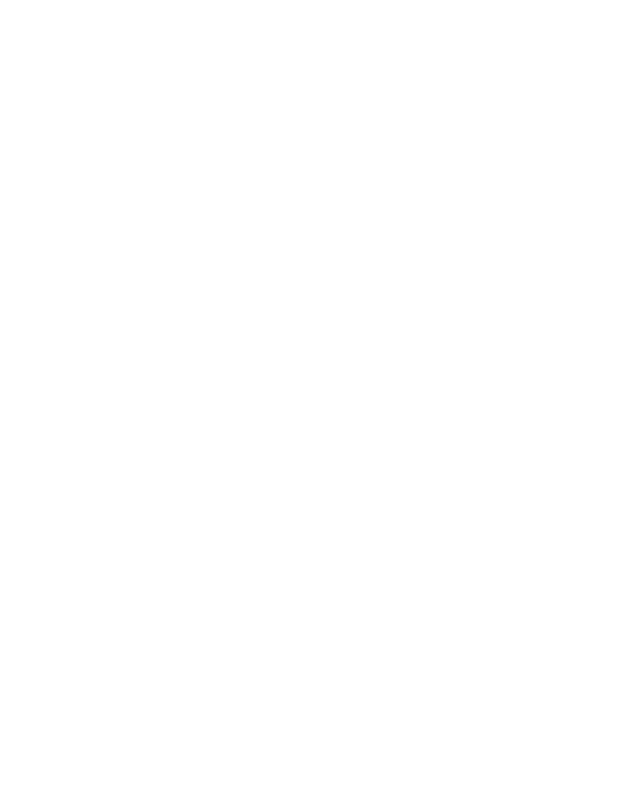
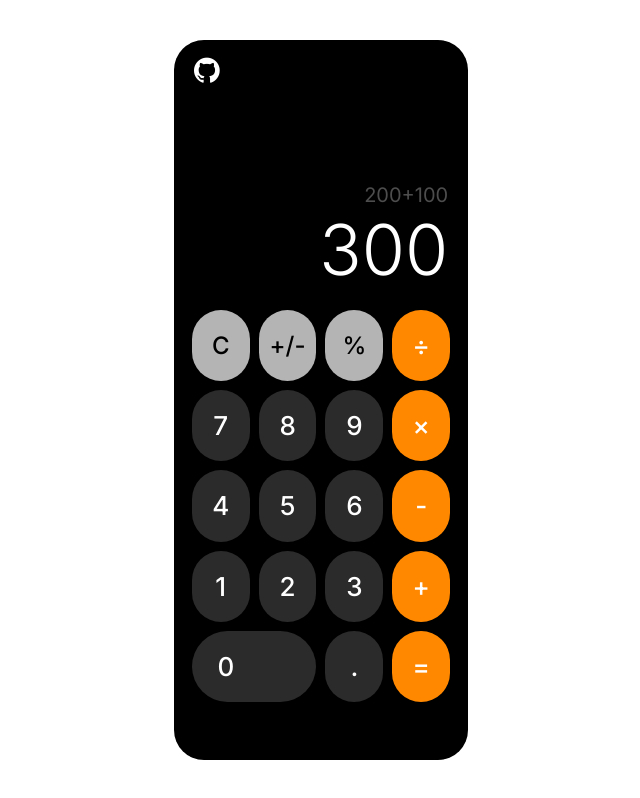
Before and after one commit to luciavu/calculator, a plain HTML site: page index.html in a window 1280 px wide. Shown: the whole page, without its empty margins (319-959 px from the left). Drawn offline with Linux system fonts and the light colour scheme.

Commit message:
Add calculator UI

```diff
--- a/css/style.css
+++ b/css/style.css
@@ -1,9 +1,141 @@
 * {
     font-size: 16px;
-    font-family: Montserrat, Arial;
+    font-family: Inter, Arial;
+    color: white;
 }
 
 body {
     padding: 0;
     margin: 0;
+
 }
+
+@media only screen and (min-width: 1200px) {
+    * {
+        font-size: 20px;
+    }
+
+    .container {
+        max-width: 23%;
+        max-height: 90%;
+        background-color: white !important;
+    }
+}
+
+@media only screen and (min-width: 1400px) {
+    * {
+        font-size: 30px;
+    }
+
+    .container {
+        max-width: 65%;
+        max-height: 90%;
+        background-color: white !important;
+    }
+}
+
+@media only screen and (min-width: 2000px) {
+    * {
+        font-size: 50px;
+    }
+}
+
+.flex {
+    display: flex;
+    justify-content: center;
+    align-items: center;
+}
+
+html, body {
+    height: 100vh;
+    background-color: white;
+
+}
+
+.container {
+    background-color: black;
+    width: 100%;
+    height: 100%;
+
+}
+
+.calculator {
+    position: relative;
+    box-sizing: border-box;
+    background-color: black;
+    border-radius: 1.5rem;
+    height: 100%;
+
+}
+
+.screen {
+    height: 35%;
+    flex-direction: column;
+    padding-right: 1rem;
+    justify-content: flex-end;
+
+}
+
+.history {
+    width: 100%;
+    text-align: right;
+    color:#4d4d4d;
+
+}
+
+.result {
+    width: 100%;
+    font-size: 3.5rem;
+    font-weight: 300;
+    text-align: right;
+
+}
+
+.buttons {
+    display: grid;
+    grid-template-columns: repeat(4, 1fr);
+    height: 55%;
+    margin: 0.8rem;
+    margin-bottom: 2rem;
+    gap: 0.25rem;
+}
+
+button {
+    cursor: pointer;
+    font-size: 1.3rem;
+    transition: 300ms;
+    margin: 0.1rem;
+    border: none;
+    border-radius: 20rem;
+    font-weight: 500;
+
+}
+
+.other {
+    background-color: #b4b4b4;
+    color: black;
+    font-size: 1.2rem;
+}
+
+.operations {
+    background-color: #ff8800;
+}
+
+.number {
+    background-color: #2b2b2b;
+}
+
+.zero {
+    grid-column-start: span 2;
+    text-align: left;
+    padding-left: 20%;
+}
+
+
+i {
+    font-size: 1.5rem;
+    position: absolute;
+    top: 0.3rem;
+    left: 0.3rem;
+    padding: 0.3rem;
+}
--- a/index.html
+++ b/index.html
@@ -11,7 +11,40 @@
     <link rel="stylesheet" href="css/fontello.css">
     <script src="script.js" defer></script>
 </head>
-<body>
-
+<body class="flex">
+    <div class="container">
+        <div class="calculator">
+            <a href="https://github.com/luciavu/calculator" target="_blank"><i class="icon-github-circled"></i></a>
+            <div class="screen flex">
+                <div class="history">
+                    200+100
+                </div>
+                <div class="result">
+                    300
+                </div>
+            </div>
+            <div class="buttons">
+                <button class="other" onclick="clearDisplay()">C</button>
+                <button class="other" onclick="appendtoDisplay('-')">+/-</button>
+                <button class="other" onclick="calculate('%')">%</button>
+                <button class="operations" onclick="calculate('/')">÷</button>
+                <button class="number" onclick="appendtoDisplay('7')">7</button>
+                <button class="number" onclick="appendtoDisplay('8')">8</button>
+                <button class="number" onclick="appendtoDisplay('8')">9</button>
+                <button class="operations" onclick="calculate('*')">×</button>
+                <button class="number" onclick="appendtoDisplay('4')">4</button>
+                <button class="number" onclick="appendtoDisplay('5')">5</button>
+                <button class="number" onclick="appendtoDisplay('6')">6</button>
+                <button class="operations" onclick="calculate('-')">-</button>
+                <button class="number" onclick="appendtoDisplay('1')">1</button>
+                <button class="number" onclick="appendtoDisplay('2')">2</button>
+                <button class="number" onclick="appendtoDisplay('3')">3</button>
+                <button class="operations" onclick="calculate('+')">+</button>
+                <button class="number zero" onclick="appendtoDisplay('0')">0</button>
+                <button class="number" onclick="appendtoDisplay('.')">.</button>
+                <button class="operations" onclick="calculate('=')">=</button>
+            </div>
+        </div>
+    </div>
 </body>
 </html>
```
